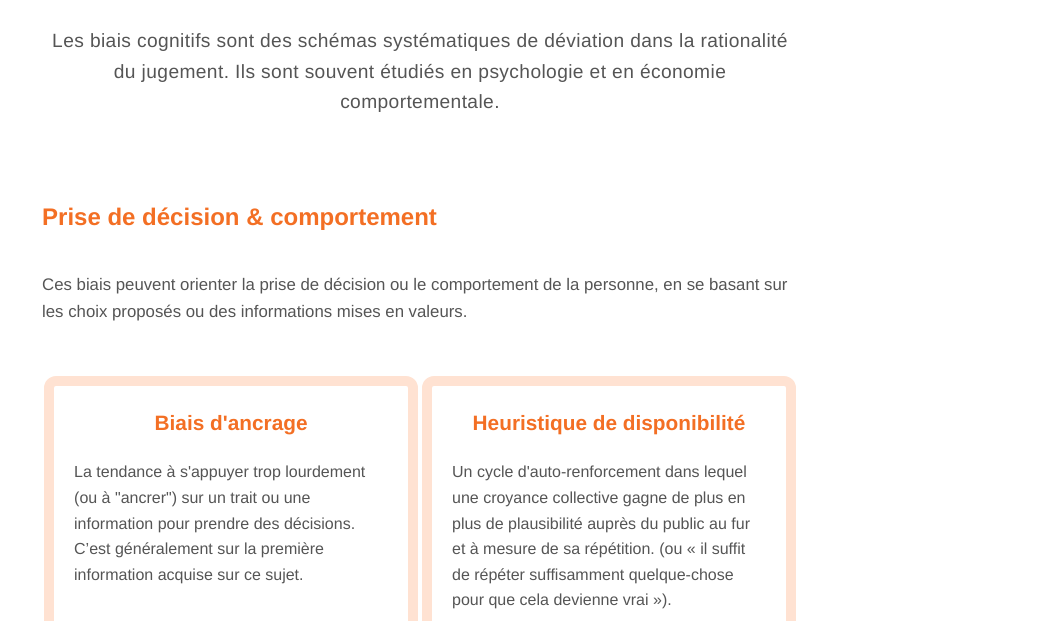
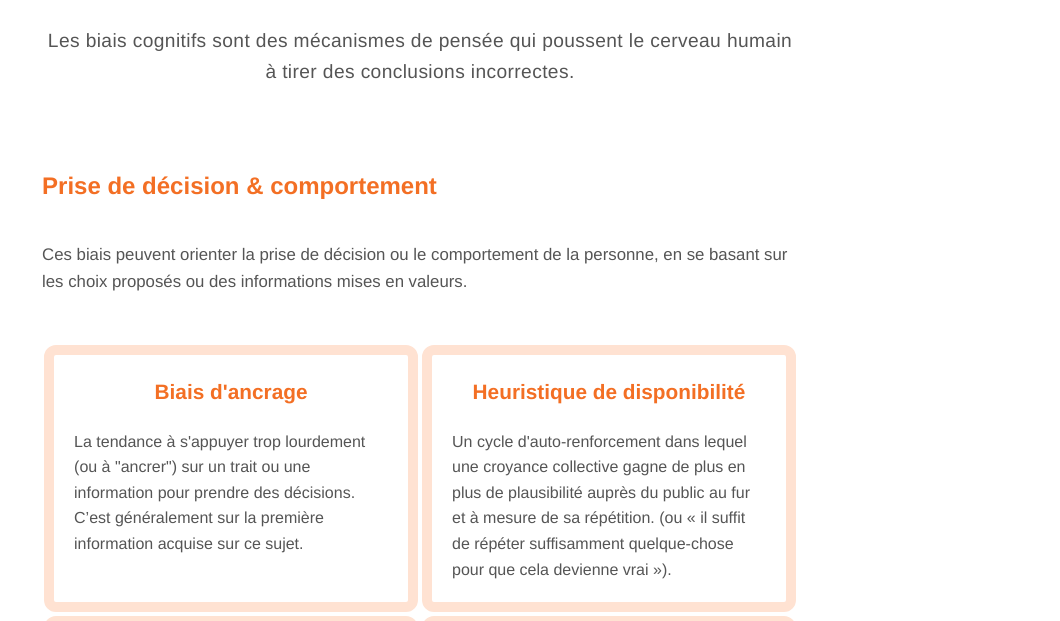
Before and after one commit to KieranHunt/cognitive-biases, a plain HTML site: page fr/index.html in a window 1280 px wide. Shown: the part 147-768 px from the top of the page, without its empty margins (220-1280 px from the left). Drawn offline with Linux system fonts and the light colour scheme.

Commit message:
Subtitle

```diff
--- a/fr/index.html
+++ b/fr/index.html
@@ -306,7 +306,7 @@
 <body>
 	<h1>Liste de biais cognitifs</h1>
 
-	<p class="subtitle">Les biais cognitifs sont des schémas systématiques de déviation dans la rationalité du jugement. Ils sont souvent étudiés en psychologie et en économie comportementale.</p>
+	<p class="subtitle">Les biais cognitifs sont des mécanismes de pensée qui poussent le cerveau humain à tirer des conclusions incorrectes.</p>
 
 
 	<h2>Prise de décision & comportement</h2>
```
